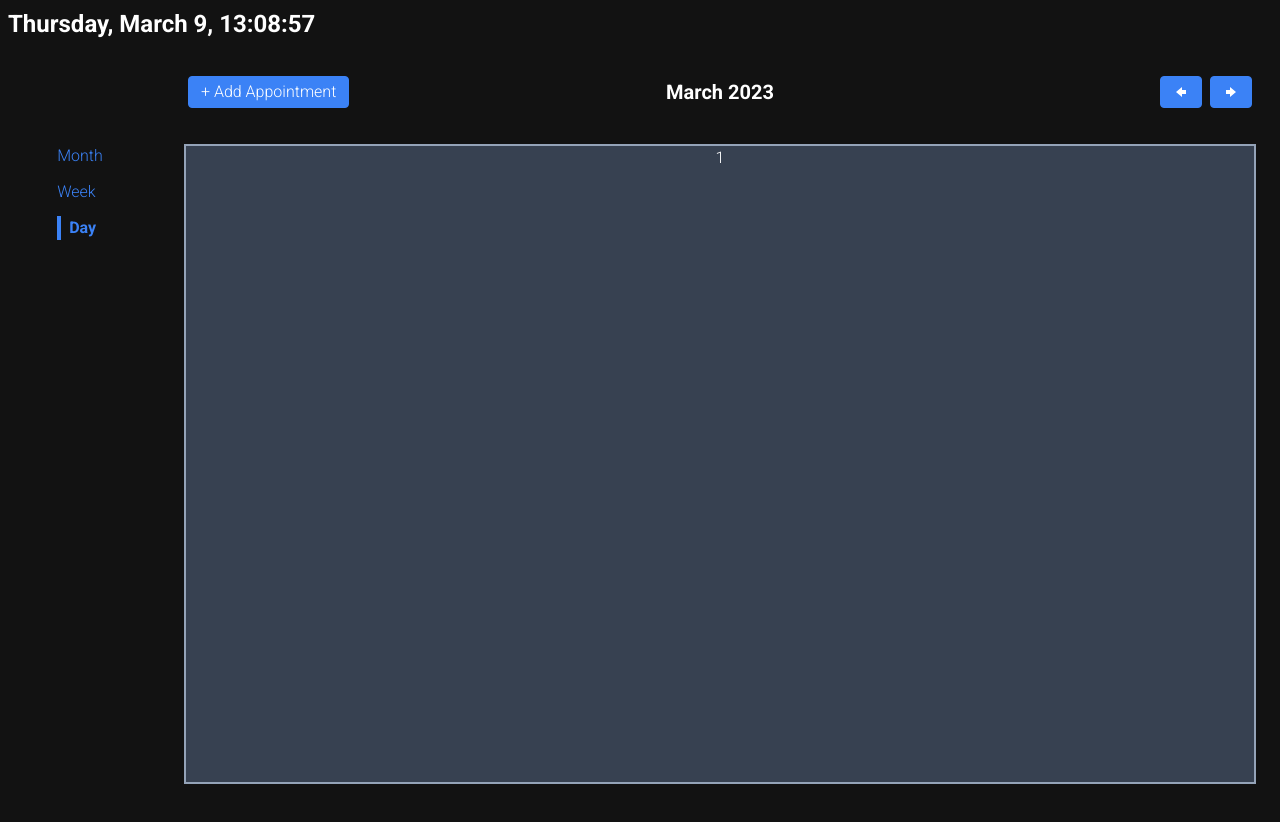
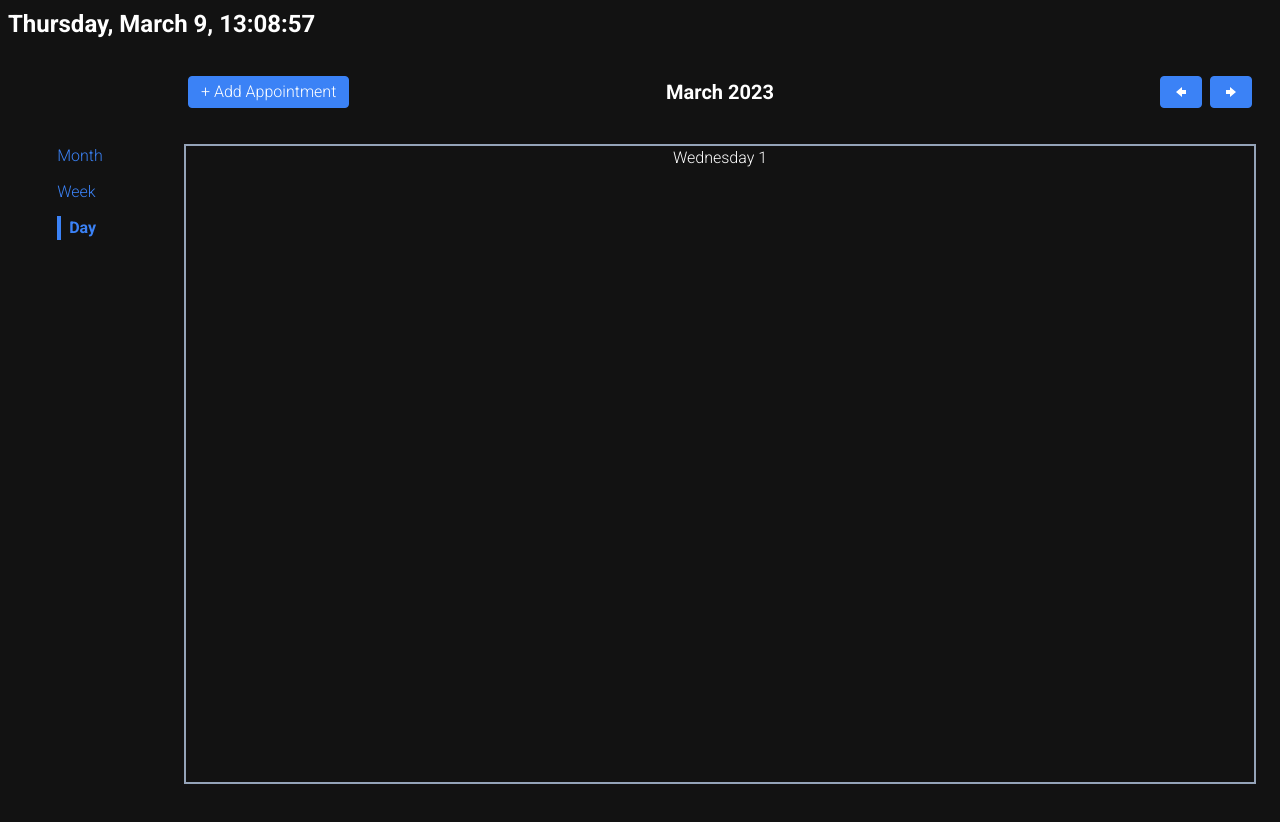
Before and after one commit to Pfirewire/react-calendar, a React (Create React App) app: page /day in a window 1280 px wide. Shown: the top 822 px of the page. Built offline with nearby package versions, Linux system fonts and the light colour scheme; data requests are answered from the project's data file.

Commit message:
Styling added to day view to add day of week to day header

```diff
--- a/src/components/pages/DayPage.js
+++ b/src/components/pages/DayPage.js
@@ -9,7 +9,6 @@
     const { data, error, isFetching } = useFetchAppointmentsQuery();
     const selectedDate = new Date(dateAndTime.year, dateAndTime.month, dateAndTime.day);
     const dispatch = useDispatch();
-    console.log(selectedDate);
 
     const handlePrevDay = () => {
         dispatch(decrementDay());
@@ -45,7 +44,7 @@
         <div className='flex flex-col flex-grow m-6'>
             <Header handlePrev={handlePrevDay} handleNext={handleNextDay} />
             <div className='flex justify-center items-center'>
-                <Day isSingleDay appointments={appointments} />
+                <Day isSingleDay date={selectedDate} appointments={appointments} />
             </div>
         </div>
     );
--- a/src/components/time-periods/Day.js
+++ b/src/components/time-periods/Day.js
@@ -47,7 +47,7 @@
             {firstWeek && <div className='flex justify-center text-lg'>{prettyDate.dayString}</div>}
             <div className={classes}>
                 <div className='flex justify-center'>
-                    {showMonth && prettyDate.monthString} {date && prettyDate.day}
+                    {isSingleDay && prettyDate.dayString} {showMonth && !isSingleDay && prettyDate.monthString} {date && prettyDate.day}
                     {!date && day}
                 </div>
                 {renderedAppointmentMinis}
```
